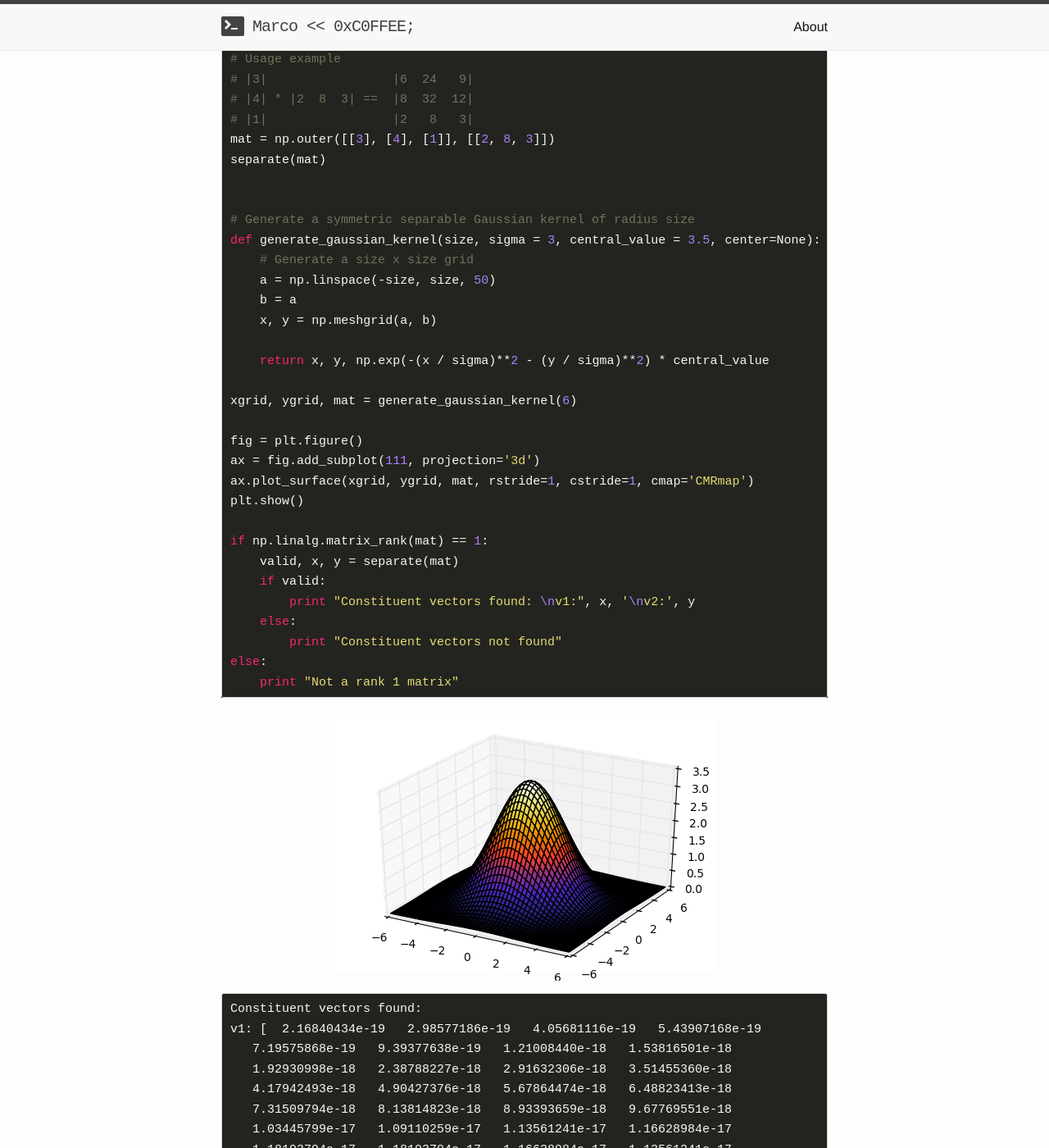
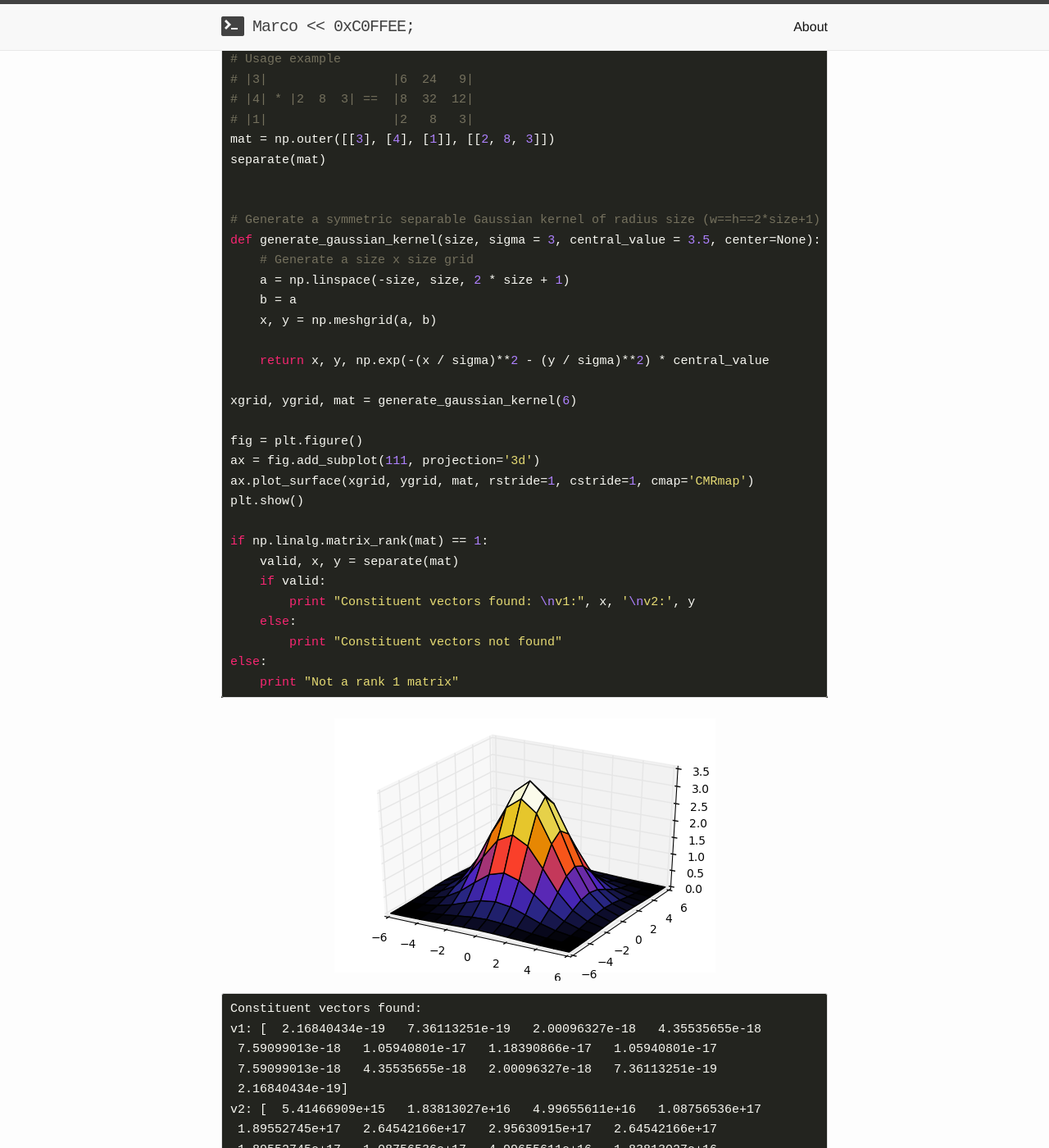
Before and after one commit to marcodiiga/marcodiiga.github.io, a Jekyll site: the page built from _posts/2016-11-15-separable-kernel-constituent-vectors.markdown, in a window 1280 px wide and 1400 px high, scrolled down 1900 px. Shown: the whole window at 82% size. Built offline with Jekyll 4.4.1, drawn with Linux system fonts in a browser that asks for light colours; formulas are drawn with MathJax 3; some of the changed text lies outside the part shown.

Commit message:
Fix comment

```diff
--- a/_posts/2016-11-15-separable-kernel-constituent-vectors.markdown
+++ b/_posts/2016-11-15-separable-kernel-constituent-vectors.markdown
@@ -151,10 +151,10 @@
 separate(mat)
 
 
-# Generate a symmetric separable Gaussian kernel of radius size
+# Generate a symmetric separable Gaussian kernel of radius size (w==h==2*size+1)
 def generate_gaussian_kernel(size, sigma = 3, central_value = 3.5, center=None):
     # Generate a size x size grid
-    a = np.linspace(-size, size, 50)
+    a = np.linspace(-size, size, 2 * size + 1)
     b = a
     x, y = np.meshgrid(a, b)
 
@@ -185,32 +185,14 @@ else:
 
 
 	Constituent vectors found:
-	v1: [  2.16840434e-19   2.98577186e-19   4.05681116e-19   5.43907168e-19
-	   7.19575868e-19   9.39377638e-19   1.21008440e-18   1.53816501e-18
-	   1.92930998e-18   2.38788227e-18   2.91632306e-18   3.51455360e-18
-	   4.17942493e-18   4.90427376e-18   5.67864474e-18   6.48823413e-18
-	   7.31509794e-18   8.13814823e-18   8.93393659e-18   9.67769551e-18
-	   1.03445799e-17   1.09110259e-17   1.13561241e-17   1.16628984e-17
-	   1.18193794e-17   1.18193794e-17   1.16628984e-17   1.13561241e-17
-	   1.09110259e-17   1.03445799e-17   9.67769551e-18   8.93393659e-18
-	   8.13814823e-18   7.31509794e-18   6.48823413e-18   5.67864474e-18
-	   4.90427376e-18   4.17942493e-18   3.51455360e-18   2.91632306e-18
-	   2.38788227e-18   1.92930998e-18   1.53816501e-18   1.21008440e-18
-	   9.39377638e-19   7.19575868e-19   5.43907168e-19   4.05681116e-19
-	   2.98577186e-19   2.16840434e-19]
-	v2: [  5.41466909e+15   7.45569739e+15   1.01301632e+16   1.35817719e+16
-	   1.79683518e+16   2.34569676e+16   3.02167196e+16   3.84091396e+16
-	   4.81763243e+16   5.96272202e+16   7.28227849e+16   8.77610524e+16
-	   1.04363391e+17   1.22463412e+17   1.41800039e+17   1.62016097e+17
-	   1.82663509e+17   2.03215695e+17   2.23087130e+17   2.41659351e+17
-	   2.58311958e+17   2.72456540e+17   2.83570978e+17   2.91231364e+17
-	   2.95138812e+17   2.95138812e+17   2.91231364e+17   2.83570978e+17
-	   2.72456540e+17   2.58311958e+17   2.41659351e+17   2.23087130e+17
-	   2.03215695e+17   1.82663509e+17   1.62016097e+17   1.41800039e+17
-	   1.22463412e+17   1.04363391e+17   8.77610524e+16   7.28227849e+16
-	   5.96272202e+16   4.81763243e+16   3.84091396e+16   3.02167196e+16
-	   2.34569676e+16   1.79683518e+16   1.35817719e+16   1.01301632e+16
-	   7.45569739e+15   5.41466909e+15]
+	v1: [  2.16840434e-19   7.36113251e-19   2.00096327e-18   4.35535655e-18
+	 7.59099013e-18   1.05940801e-17   1.18390866e-17   1.05940801e-17
+	 7.59099013e-18   4.35535655e-18   2.00096327e-18   7.36113251e-19
+	 2.16840434e-19]
+	v2: [  5.41466909e+15   1.83813027e+16   4.99655611e+16   1.08756536e+17
+	 1.89552745e+17   2.64542166e+17   2.95630915e+17   2.64542166e+17
+	 1.89552745e+17   1.08756536e+17   4.99655611e+16   1.83813027e+16
+	 5.41466909e+15]
 
 References
 =========
```
Also changed, not shown: images/posts/separablekernelconstituentvectors1.png.
